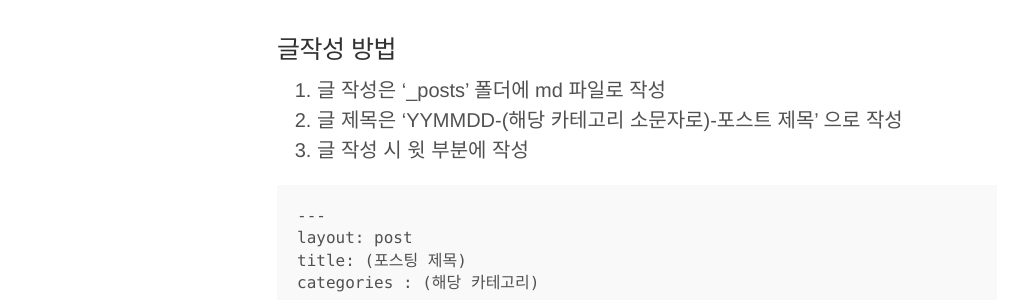
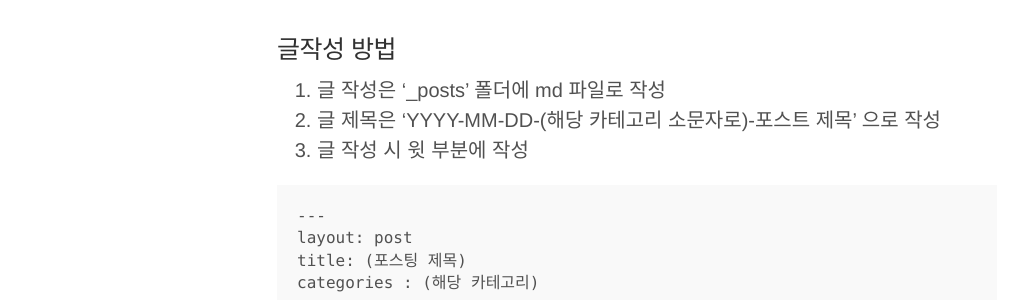
Before and after one commit to Eye-Remocon/Eye-Remocon.github.io, a Jekyll site: the page built from rule.md, in a window 1280 px wide and 900 px high, scrolled down 575 px. Shown: the part 151-451 px from the top of the window, without its empty margins (3-1012 px from the left). Built offline with Jekyll 4.4.1, drawn with Linux system fonts in a browser that asks for light colours; some web fonts are replaced.

Commit message:
Update rule.md

```diff
--- a/rule.md
+++ b/rule.md
@@ -28,7 +28,7 @@ Home Edge 프로젝트를 진행하면서 해당 기능을 어떻게 구현하
 
 ### 글작성 방법
 1. 글 작성은 '_posts' 폴더에 md 파일로 작성
-2. 글 제목은 'YYMMDD-(해당 카테고리 소문자로)-포스트 제목' 으로 작성
+2. 글 제목은 'YYYY-MM-DD-(해당 카테고리 소문자로)-포스트 제목' 으로 작성
 3. 글 작성 시 윗 부분에 작성
 
 <pre>
```
